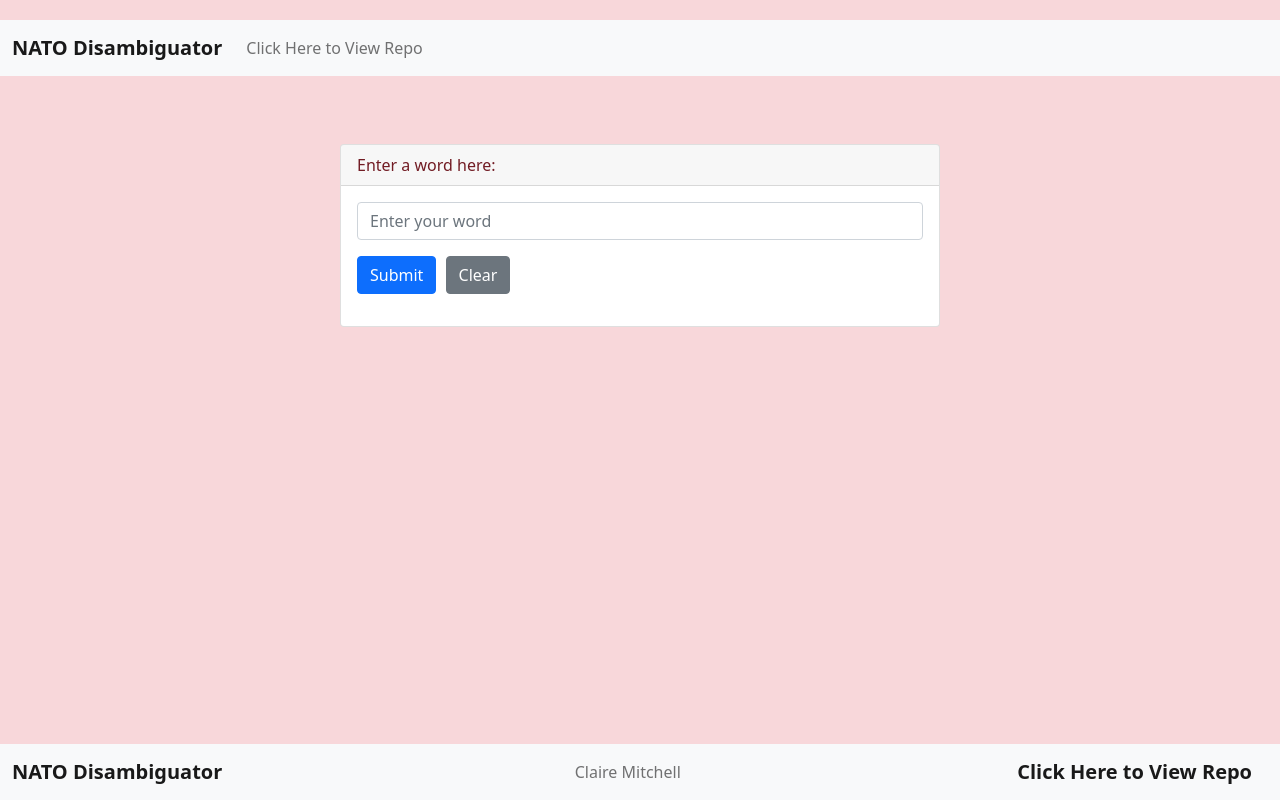
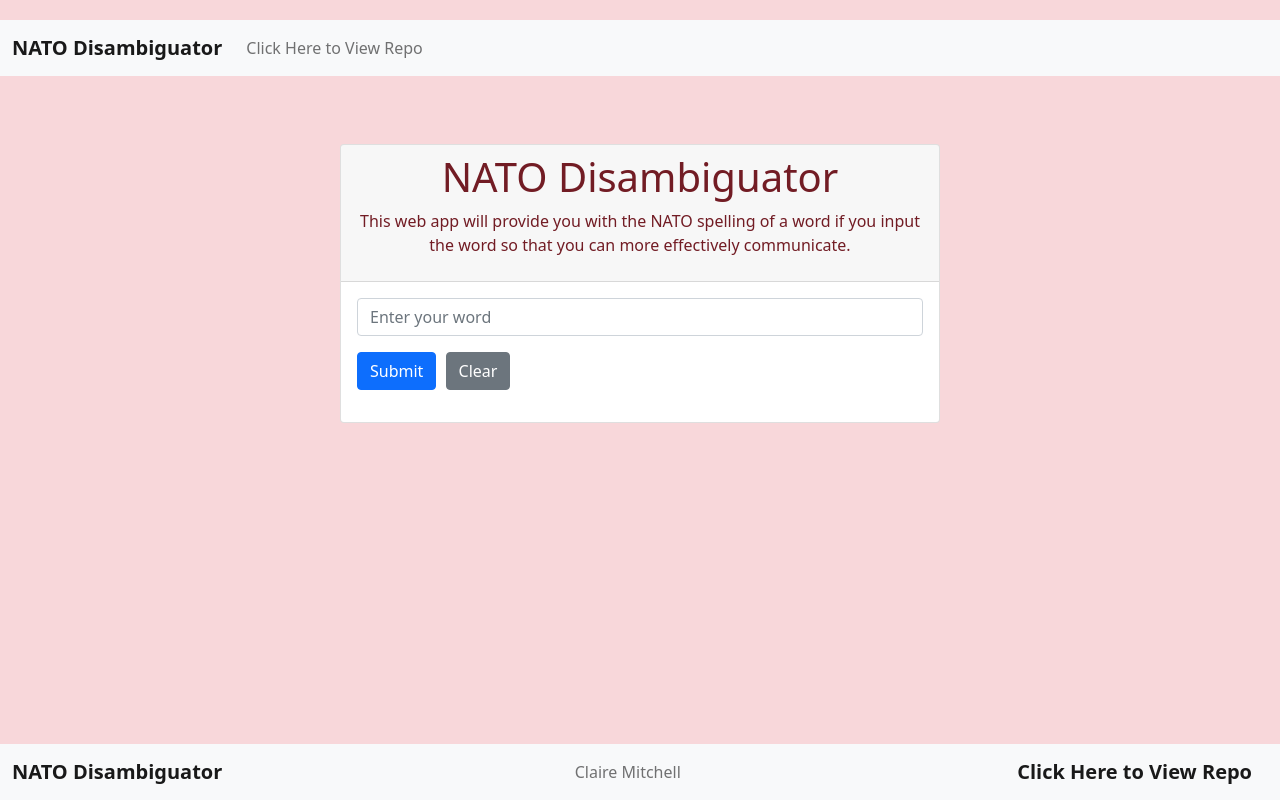
Before and after one commit to cm1803/juliett, a plain HTML site: page index.html in a window 1280 px wide. Drawn offline with nearby package versions, Linux system fonts and the light colour scheme.

Commit message:
Update index.html

```diff
--- a/index.html
+++ b/index.html
@@ -34,7 +34,8 @@
         <div class="container">
             <div class="card mt-5">
                 <div class="card-header">
-                    Enter a word here:
+                    <h1 class="text-center">NATO Disambiguator</h1>
+                    <p class="text-center">This web app will provide you with the NATO spelling of a word if you input the word so that you can more effectively communicate.</p>
                 </div>
                 <div class="card-body">
                     <input type="text" id="inputWord" class="form-control mb-3" placeholder="Enter your word">
```
